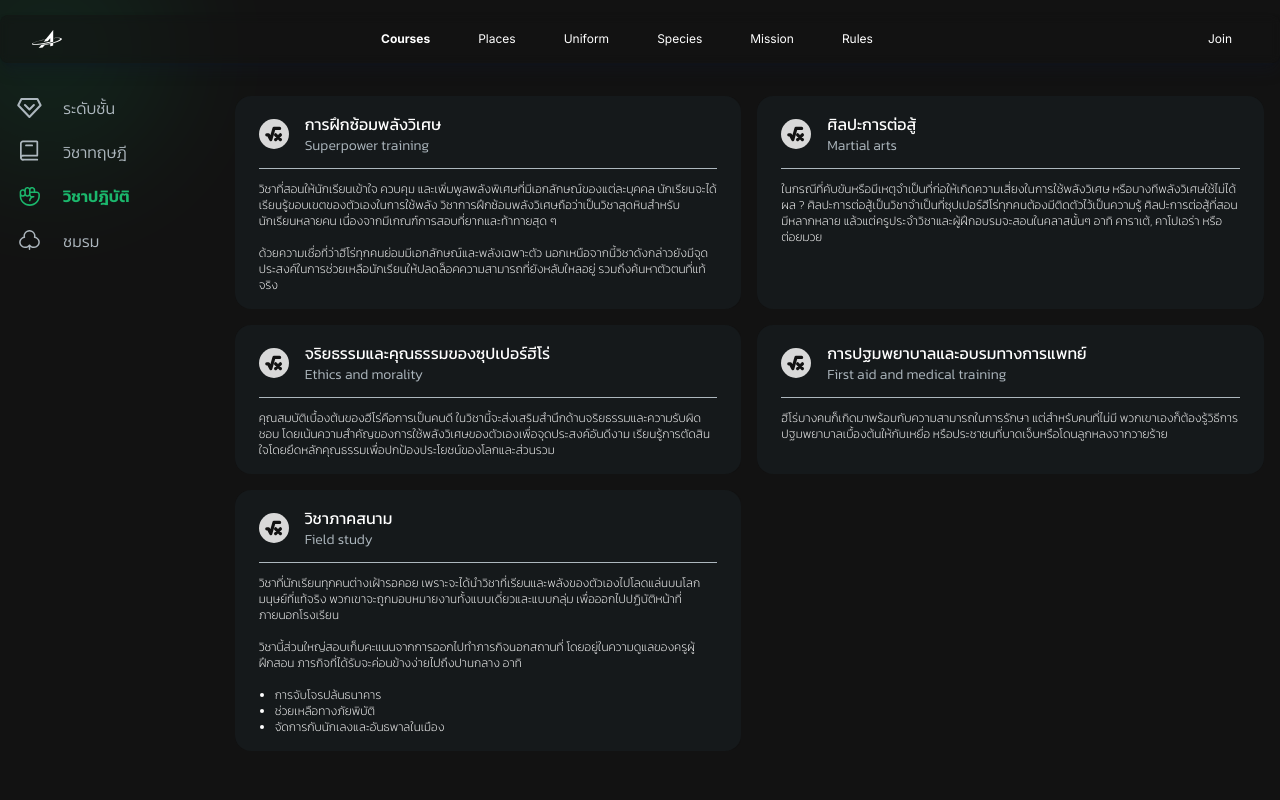
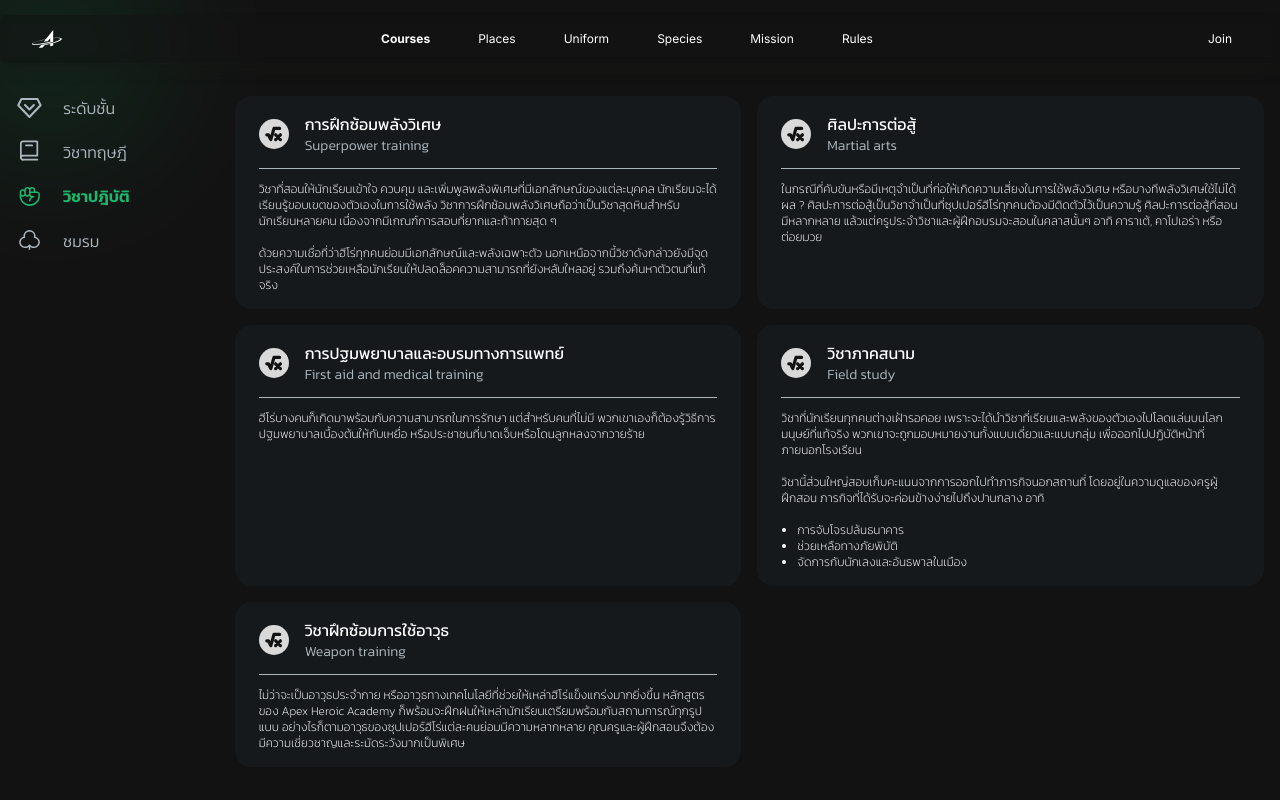
Before and after one commit to SutheeraP/AHA_AU, a Next.js app in the folder aha_au/: page /courses/lab in a window 1280 px wide. Shown: the top 800 px of the page. Built offline with nearby package versions, Linux system fonts and the light colour scheme.

Commit message:
update bug

```diff
--- a/aha_au/src/app/component/Herosection.js
+++ b/aha_au/src/app/component/Herosection.js
@@ -15,7 +15,7 @@ const Herosection = () => {
                 loading="lazy"
                 className="absolute z-0"
               />
-              <Image src="/logo.svg" width={400} height={50} />
+              <Image src="/logo.svg" width={400} height={50} className="relative z-10" />
             </div>
             <div className="my-auto">
               <div className="text-4xl md:text-6xl lg:text-7xl font-bold text-center md:text-left">
--- a/aha_au/src/app/component/Navbar.js
+++ b/aha_au/src/app/component/Navbar.js
@@ -54,7 +54,7 @@ const Navbar = () => {
   return (
     <>
       <nav className="fixed top-[-1px] w-full max-w-screen-xl sm:mt-4 z-50">
-        <div className="bg-secondary-200 container backdrop-blur-sm mx-auto px-4 sm:px-6 lg:px-8 sm:rounded-lg shadow-md md:shadow-lg shadow-emerald-500/10 md:shadow-slate-900/30">
+        <div className="bg-secondary-200 container backdrop-blur-sm mx-auto px-4 sm:px-6 lg:px-8 sm:rounded-lg shadow-md md:shadow-lg shadow-emerald-500/10 md:shadow-stone-900/30">
           <div className="flex items-center justify-between h-12 text-xs">
 
             {/* logo part */}
--- a/aha_au/src/app/courses/lab/page.js
+++ b/aha_au/src/app/courses/lab/page.js
@@ -51,13 +51,6 @@ export default function page() {
       icon: "/sample-class.svg",
     },
     {
-      th: "จริยธรรมและคุณธรรมของซุปเปอร์ฮีโร่",
-      en: "Ethics and morality",
-      detail:
-        "คุณสมบัติเบื้องต้นของฮีโร่คือการเป็นคนดี ในวิชานี้จะส่งเสริมสำนึกด้านจริยธรรมและความรับผิดชอบ โดยเน้นความสำคัญของการใช้พลังวิเศษของตัวเองเพื่อจุดประสงค์อันดีงาม เรียนรู้การตัดสินใจโดยยึดหลักคุณธรรมเพื่อปกป้องประโยชน์ของโลกและส่วนรวม",
-      icon: "/sample-class.svg",
-    },
-    {
       th: "การปฐมพยาบาลและอบรมทางการแพทย์",
       en: "First aid and medical training",
       detail:
@@ -68,6 +61,12 @@ export default function page() {
       th: "วิชาภาคสนาม",
       en: "Field study",
       detail: fieldDetail,
+      icon: "/sample-class.svg",
+    },
+    {
+      th: "วิชาฝึกซ้อมการใช้อาวุธ",
+      en: "Weapon training",
+      detail: "ไม่ว่าจะเป็นอาวุธประจำกาย หรืออาวุธทางเทคโนโลยีที่ช่วยให้เหล่าฮีโร่แข็งแกร่งมากยิ่งขึ้น หลักสูตรของ Apex Heroic Academy ก็พร้อมจะฝึกฝนให้เหล่านักเรียนเตรียมพร้อมกับสถานการณ์ทุกรูปแบบ อย่างไรก็ตามอาวุธของซุปเปอร์ฮีโร่แต่ละคนย่อมมีความหลากหลาย คุณครูและผู้ฝึกสอนจึงต้องมีความเชี่ยวชาญและระมัดระวังมากเป็นพิเศษ",
       icon: "/sample-class.svg",
     },
   ];
```
